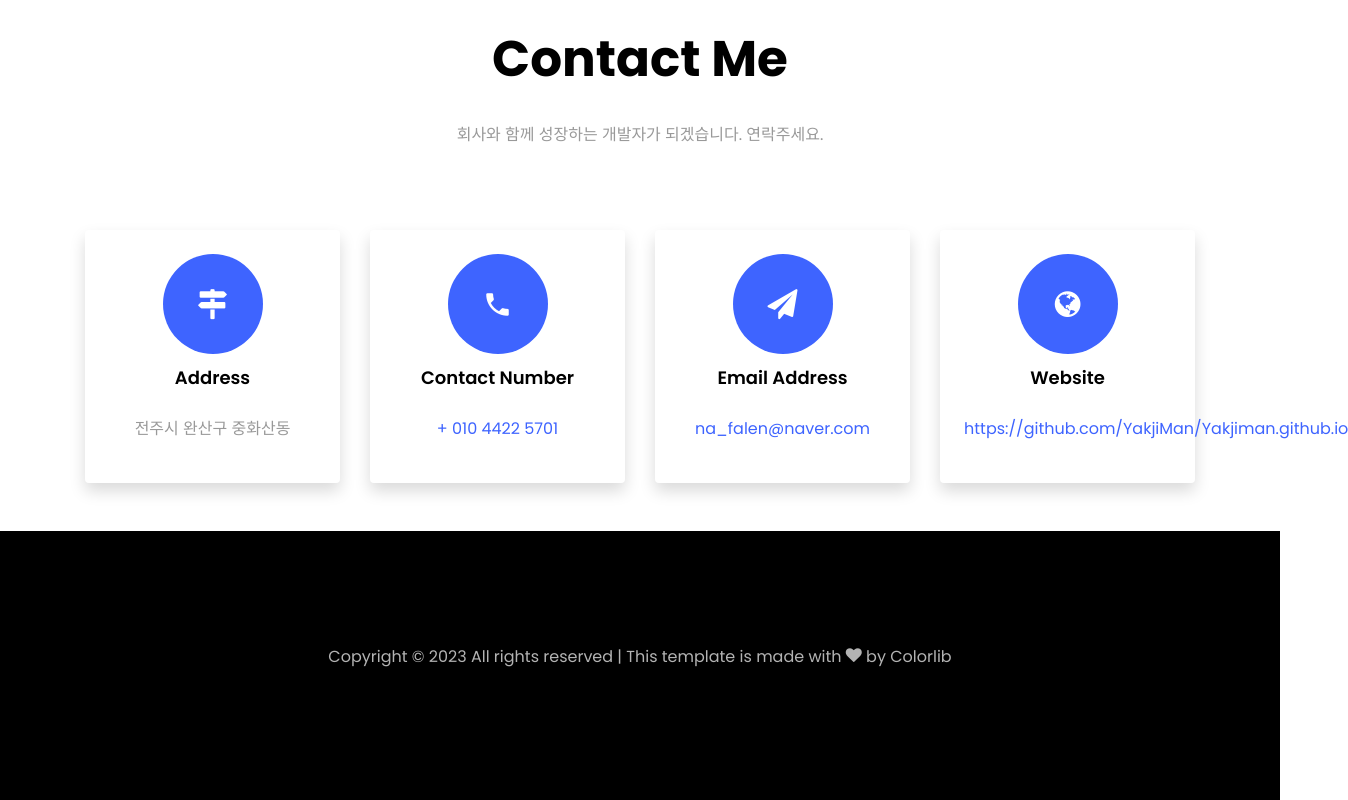
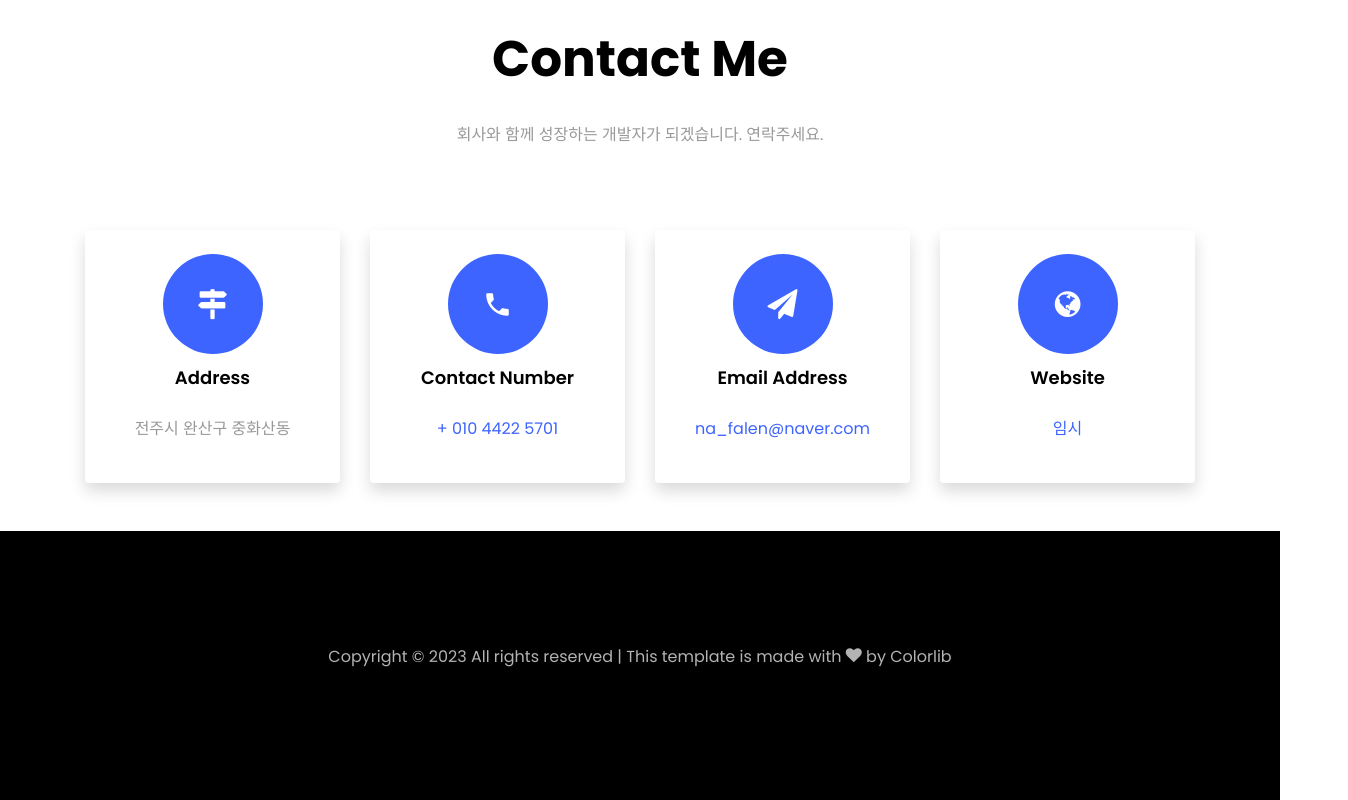
Before and after one commit to YakjiMan/Yakjiman.github.io, a plain HTML site: page index.html in a window 1280 px wide. Shown: the part 4141-4941 px from the top of the page, 1348 px wide, since content can reach past the window. Drawn offline with Linux system fonts and the light colour scheme; files whose address does not match are found by name.

Commit message:
Update index.html

```diff
--- a/index.html
+++ b/index.html
@@ -734,7 +734,7 @@
 						</div>
 						<div>
 							<h3 class="mb-4">Website</h3>
-							<p><a href="#">https://github.com/YakjiMan/Yakjiman.github.io</a></p>
+							<p><a href="https://github.com/YakjiMan/Yakjiman.github.io">임시</a></p>
 						</div>
 					</div>
 				</div>
```
